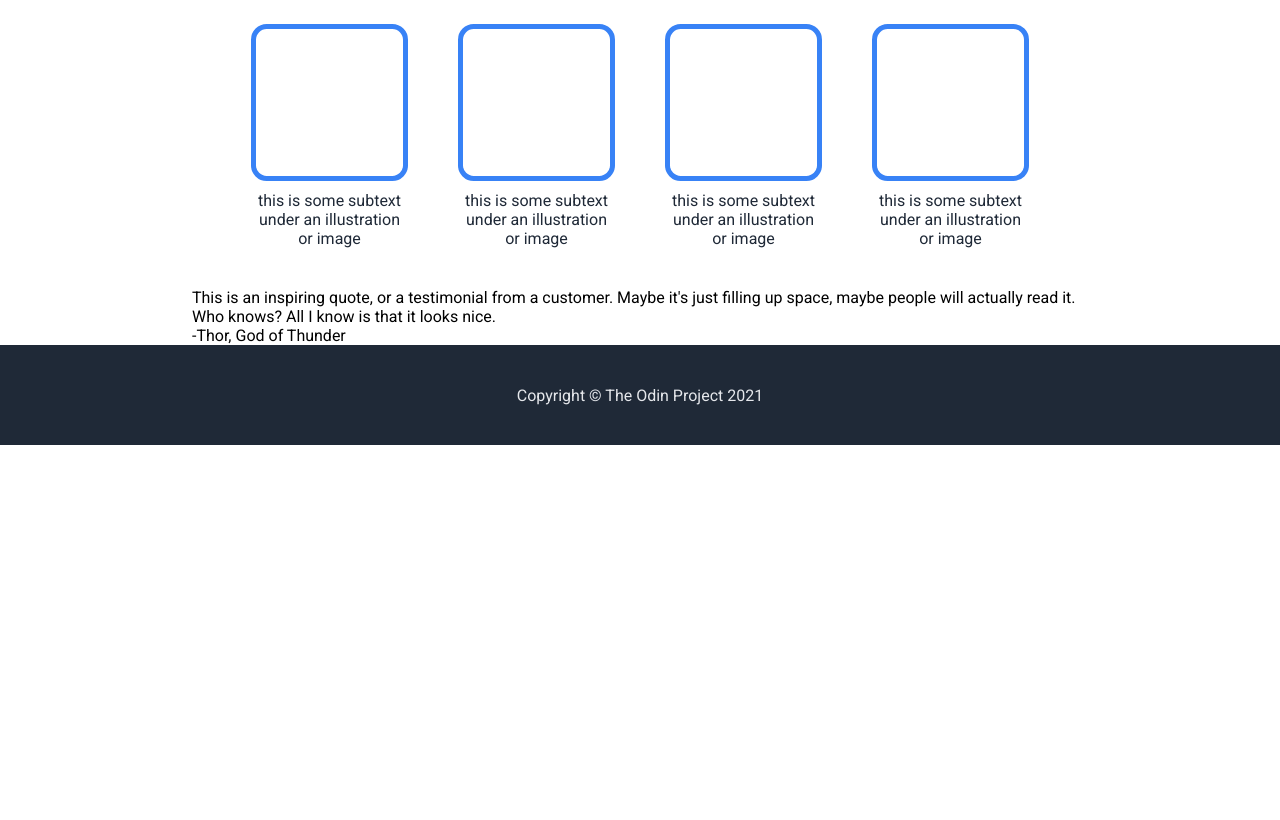
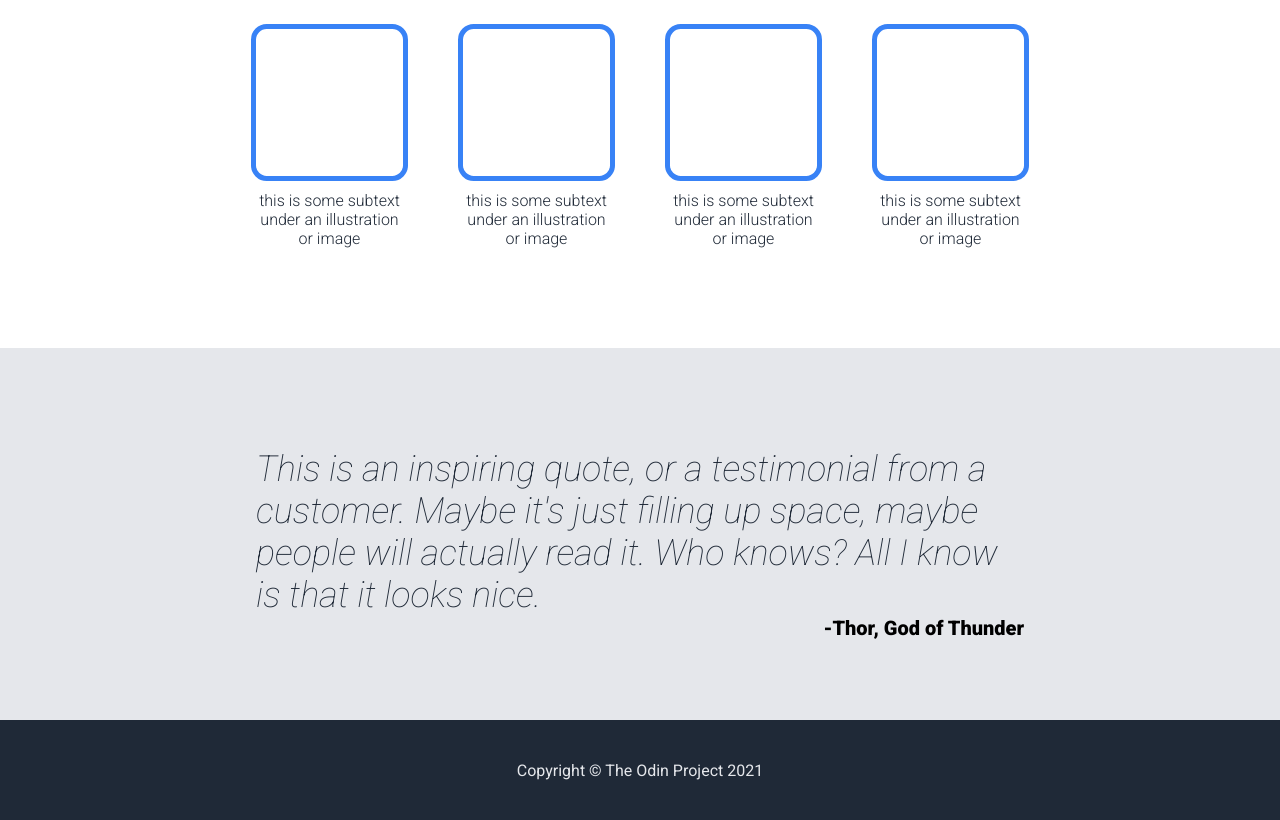
Before and after one commit to dat9395/odin-landing-page, a plain HTML site: page index.html in a window 1280 px wide. Shown: the part 595-1415 px from the top of the page. Before the commit the page ends 1040 px from the top, so only its background shows below. Drawn offline with Linux system fonts and the light colour scheme.

Commit message:
Finish quote section, fix font weight issue by adding more font styles in Google font link

```diff
--- a/index.html
+++ b/index.html
@@ -6,9 +6,7 @@
     <link rel="stylesheet" href="./stylesheet.css">
     <link rel="preconnect" href="https://fonts.googleapis.com">
 <link rel="preconnect" href="https://fonts.gstatic.com" crossorigin>
-<link rel="preconnect" href="https://fonts.googleapis.com">
-<link rel="preconnect" href="https://fonts.gstatic.com" crossorigin>
-<link href="https://fonts.googleapis.com/css2?family=Roboto&display=swap" rel="stylesheet">
+<link href="https://fonts.googleapis.com/css2?family=Roboto:ital,wght@0,100;0,300;0,400;0,500;0,700;0,900;1,100;1,300;1,400;1,500;1,700;1,900&display=swap" rel="stylesheet">
     <title>TOP Landing Page Project</title>
 </head>
 <body>
--- a/stylesheet.css
+++ b/stylesheet.css
@@ -82,7 +82,7 @@ main > section {
 .info {
     display: flex;
     flex-direction: column;
-    padding: 40px 20%;
+    padding: 40px 20% 100px;
 }
 
 .info-header {
@@ -124,6 +124,27 @@ main > section {
 .card-text {
     color: #1F2937;
     padding-top: 10px;
+    font-weight: 300;
+}
+
+/* Styles for quote section */
+
+.quote {
+    background-color: #E5E7EB;
+    padding: 100px 20% 80px;
+}
+
+.quote-text {
+    font-size: 36px;
+    font-style: italic;
+    color: #1F2937;
+    font-weight: 200;
+}
+
+.quote-author {
+    font-weight: 800;
+    font-size: 20px;
+    text-align: end;
 }
 
 /* Styles for header and footer */
```
